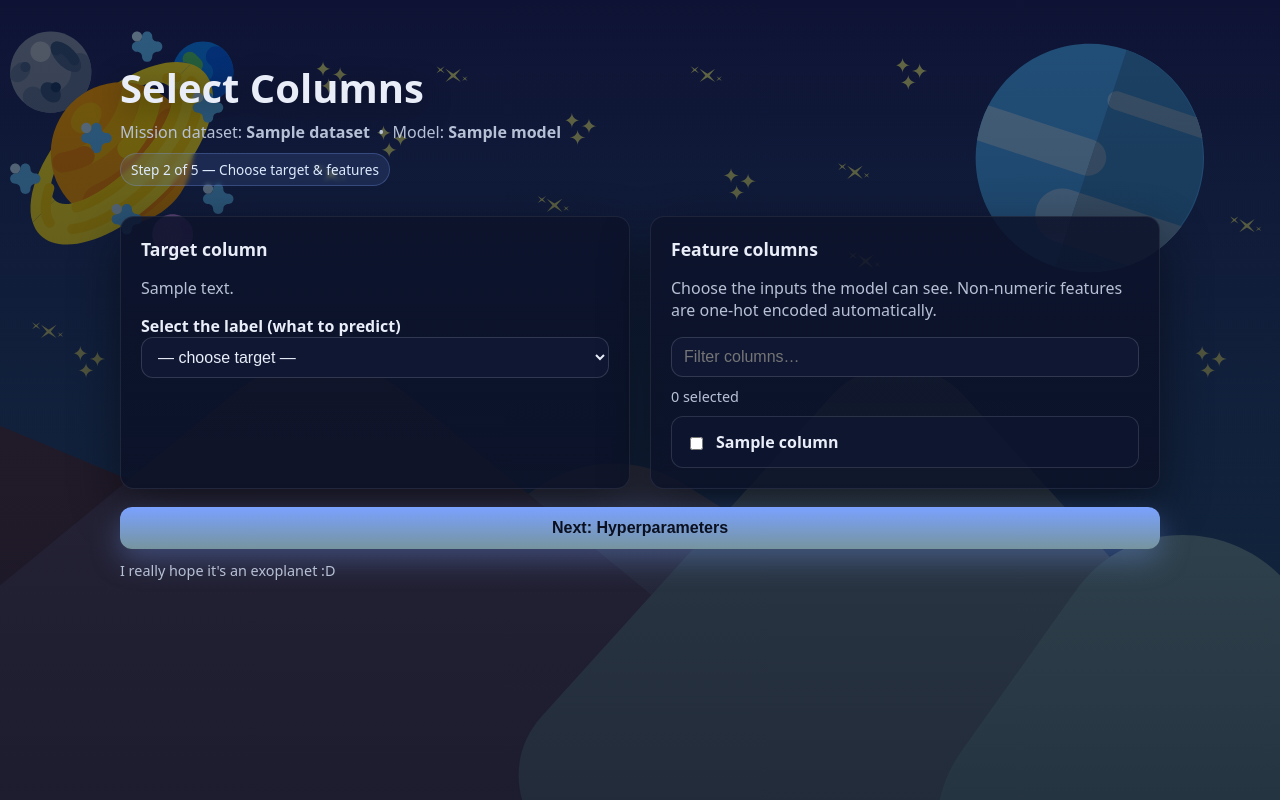
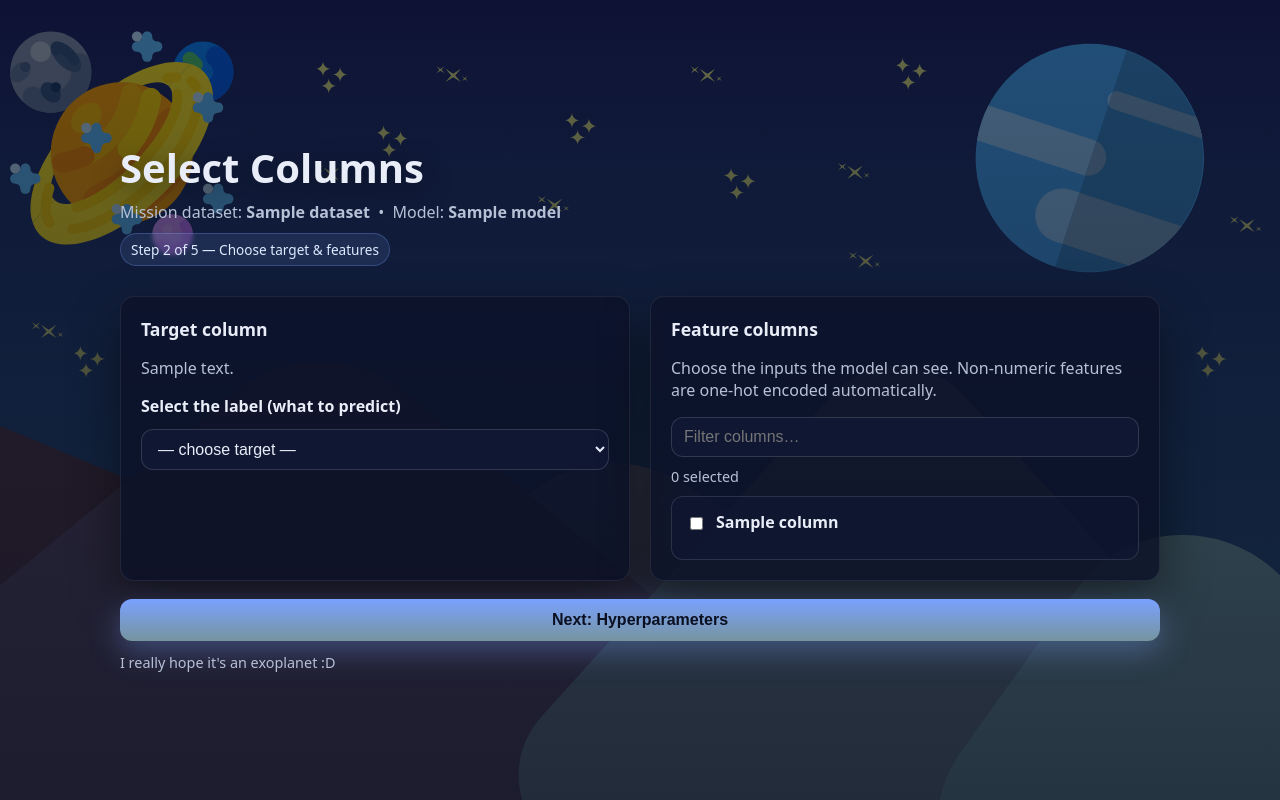
Before and after one commit to Moonyar/NASA-Space-Apps-Challenge-2025, a Flask app: template templates/columns.html in a window 1280 px wide. Run offline with Flask 3, Linux system fonts and the light colour scheme; the template is opened without the code that fills it: most values are stand-ins (such as "Sample title", 1, 10 or a date in 2020); parts of the project's set-up code (start-up, migrations or seed data) failed here and were passed over.

Commit message:
fixed spacings and center in columns.html

```diff
--- a/templates/columns.html
+++ b/templates/columns.html
@@ -41,7 +41,9 @@
       }
       .card h3{margin:0 0 10px; font-size:1.1rem}
       .muted{color:var(--muted)}
-      label{font-weight:600}
+      label{font-weight:600;
+		margin-bottom:12px;
+		display:block;}
 
       select, input[type="text"], button{
         width:100%; background: var(--card2); border:1px solid rgba(255,255,255,.14);
@@ -81,9 +83,26 @@
       @media (max-width: 900px){
         .grid{grid-template-columns: 1fr}
       }
+
+/* Center the content vertically & horizontally */
+.viewport{
+  min-height: 100svh;           /* full screen height; handles mobile UI chrome well */
+  display: grid;
+  place-items: center;          /* centers both ways */
+  padding: 24px;                /* breathing room on small screens */
+}
+
+/* Optional: tighten wrap padding now that it's centered */
+.wrap{ max-width:1080px; width:100%; }
+
+/* Fallback: if viewport is short, top-align to avoid cutting off content */
+@media (max-height: 700px){
+  .viewport{ align-items: start; }
+}
     </style>
   </head>
   <body>
+		<div class="viewport">
     <div class="wrap">
       <!-- HERO -->
       <header class="page-hero">
@@ -134,6 +153,7 @@
         </div>
       </form>
     </div>
+    </div>
 
     <script>
       // Live filter (purely UI)
```
